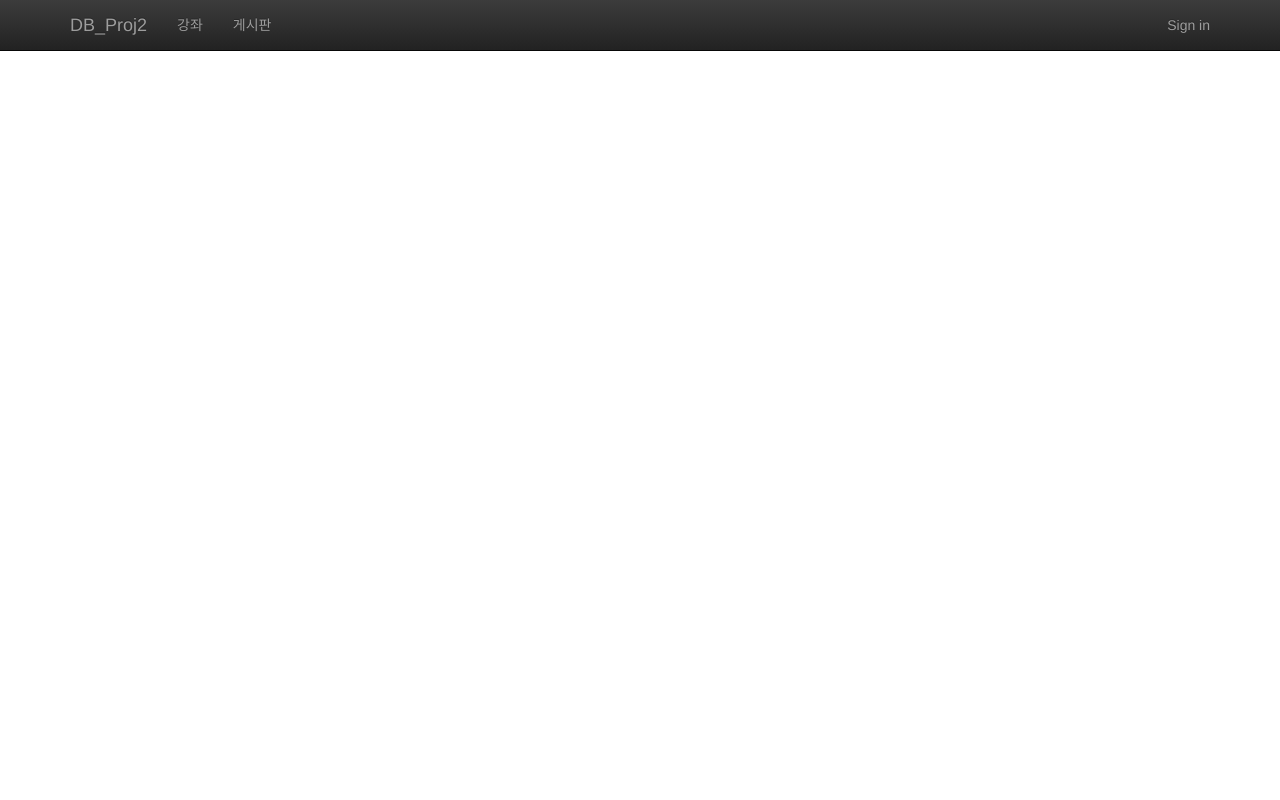
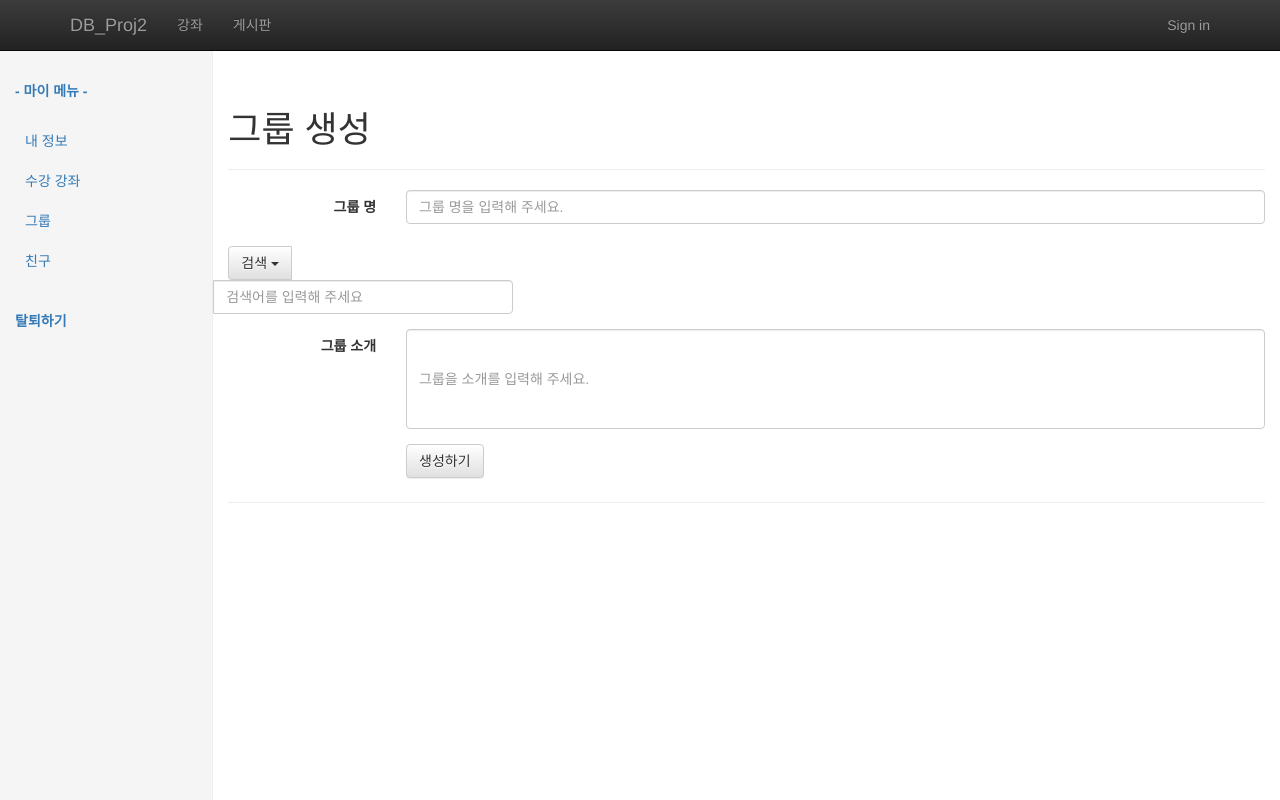
Before and after one commit to SeHyeonYang/DB_Proj2, a Django app: page /app/group_create/ in a window 1280 px wide. Run offline with Django 3.2, Linux system fonts and the light colour scheme; some libraries are stand-ins or nearby versions.

Commit message:
edit group

```diff
--- a/app/templates/app/group_create.html
+++ b/app/templates/app/group_create.html
@@ -1 +1,42 @@
-{% extends 'app/menu_bar.html' %}
+{% extends 'app/my_page.html' %}
+{% block my_page %}
+    <div class="page-header">
+        <h1>그룹 생성</h1>
+    </div>
+    <form class="form-horizontal">
+        <div class="form-group">
+            <label for="grou_name" class="col-sm-2 control-label">그룹 명</label>
+            <div class="col-sm-10">
+                <input type="text" class="form-control" id="grou_name" placeholder="그룹 명을 입력해 주세요." >
+            </div>
+        </div>
+        <div class ="form-group">
+            <div class >
+                <div class="input-group">
+                    <div class="input-group-btn col-xs-6 col-md-4 control-label">
+                        <button type="button" class="btn btn-default dropdown-toggle" dropdown-toggle data-toggle="dropdown" aria-expanded="false" ng-disabled="disabled" id ="button">검색 <span class="caret"></span></button>
+                        <ul class="dropdown-menu" role="menu">
+                            <li><a href="#">전체</a></li>
+                            <li><a href="#">그룹 이름</a></li>
+                            <li><a href="#">개설자</a></li>
+                            <li><a href="#">카테고리</a></li>
+                        </ul>
+                    </div><!-- /btn-group -->
+                    <input type="text" class="form-control" placeholder="검색어를 입력해 주세요" aria-describedby="basic-addon2" >
+                </div>
+            </div>
+        </div>
+        <div class="form-group" >
+            <label for="group_comment" class="col-sm-2 control-label">그룹 소개</label>
+            <div class="col-sm-10">
+                <input  style="height: 100px"type="text" class="form-control" id="group_comment" placeholder="그룹을 소개를 입력해 주세요.">
+            </div>
+        </div>
+        <div class="form-group">
+            <div class="col-sm-offset-2 col-sm-10">
+                <button type="submit" class="btn btn-default">생성하기</button>
+            </div>
+        </div>
+    </form>
+
+{% endblock my_page %}
--- a/app/templates/app/group_home.html
+++ b/app/templates/app/group_home.html
@@ -1,7 +1,7 @@
-{% extends 'app/menu_bar.html' %}
+{% extends 'app/my_page.html' %}
 <link type = "group/css" hrep ="group.css" rel="stylesheet">
 
-{% block content %}
+{% block my_page %}
 
     <div class="container">
         <h2 class="page-header">내 그룹</h2>
@@ -88,4 +88,4 @@
     <a href ="/app/group_create" button type="button" class="btn btn-default"> 그룹 개설</a>
      </div>
 
-{% endblock content %}
+{% endblock my_page %}
```
